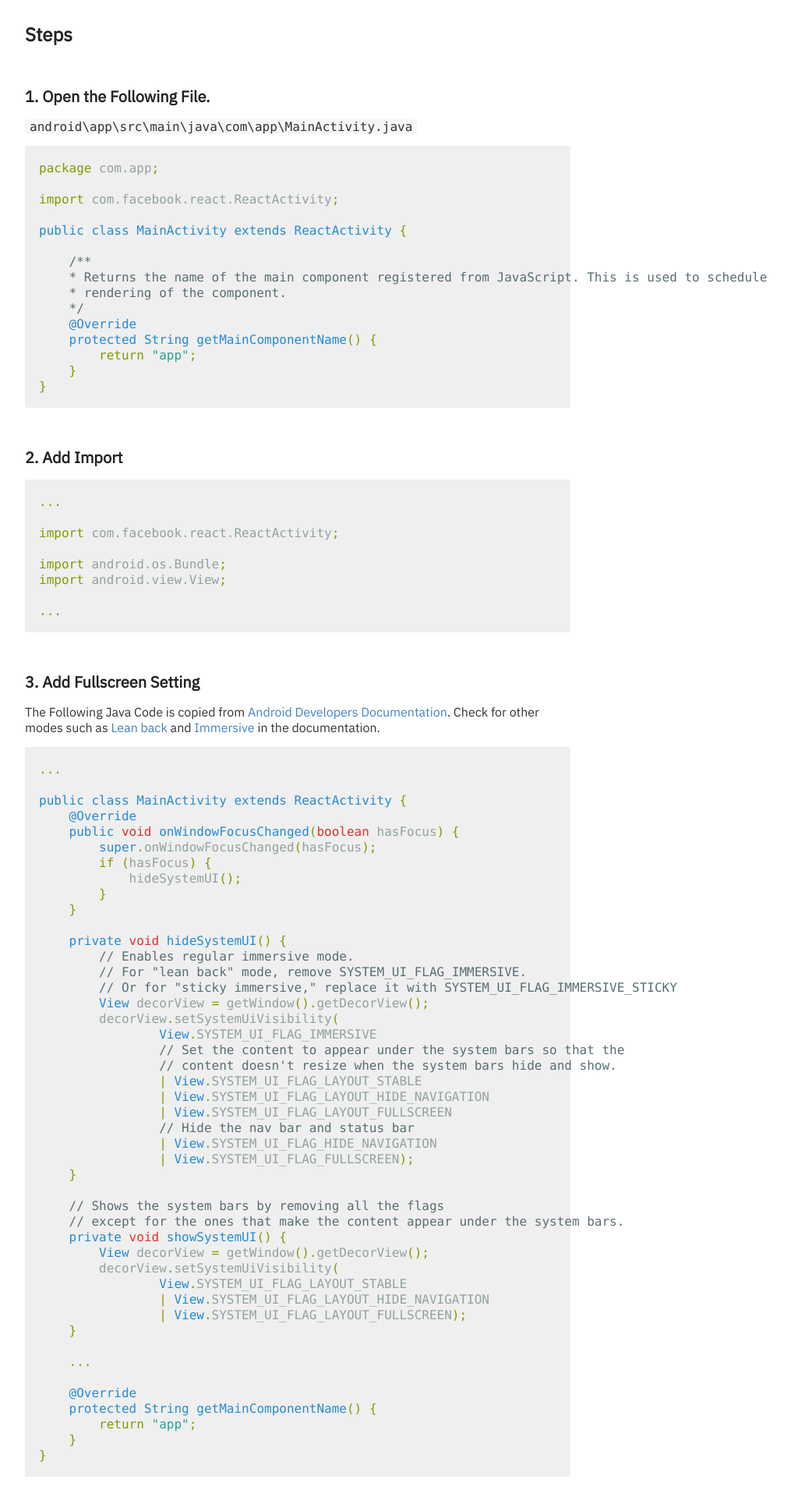
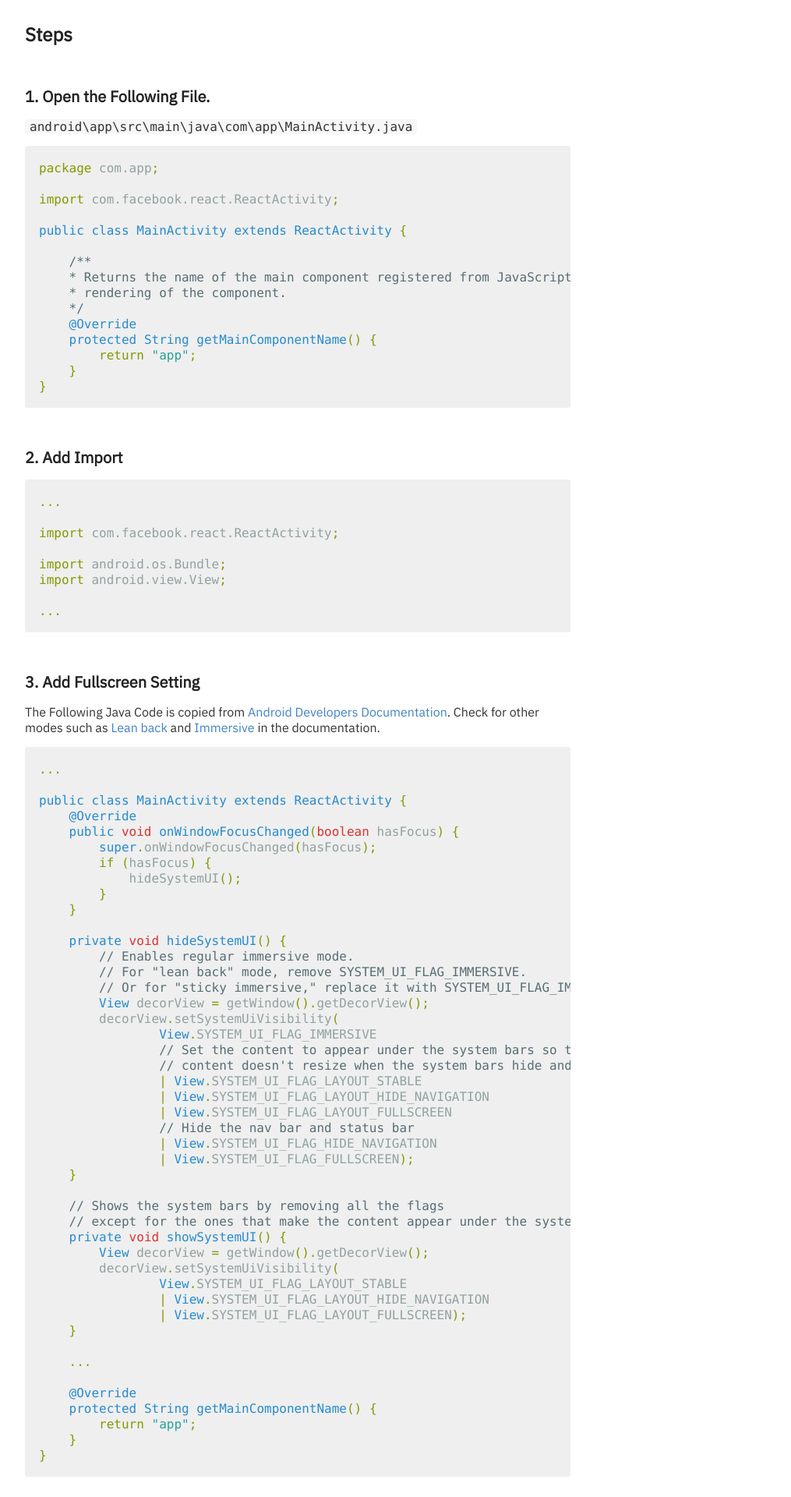
Before and after one commit to parosaone/blog, a Jekyll site: the page built from _posts/2020-9-24-full-screen-react-native-android-build.md, in a window 1280 px wide. Shown: the part 835-2755 px from the top of the page at 78% size, without its empty margins (258-1273 px from the left). Built offline with Jekyll 4.4.1, drawn with Linux system fonts in a browser that asks for light colours; comment, search, counter and statistics services are not loaded.

Commit message:
Fix Code Block Overflow

```diff
--- a/_sass/_highlights.scss
+++ b/_sass/_highlights.scss
@@ -16,6 +16,7 @@ code.highlighter-rouge {
 /* Block */
 
 pre.highlight {
+    overflow: auto;
     background-color: #efefef;
     border-radius: 3px;
     padding: 18px;
```
